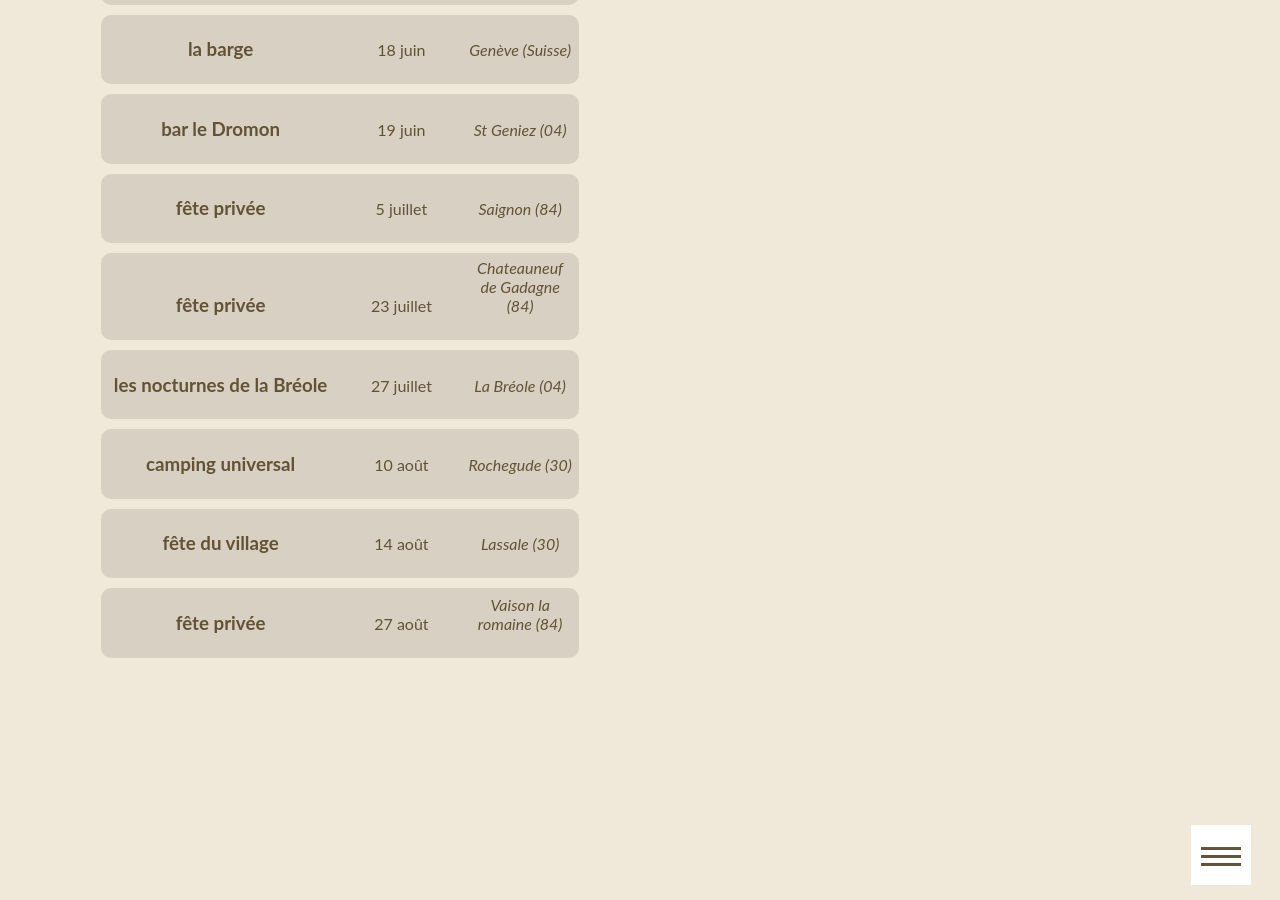
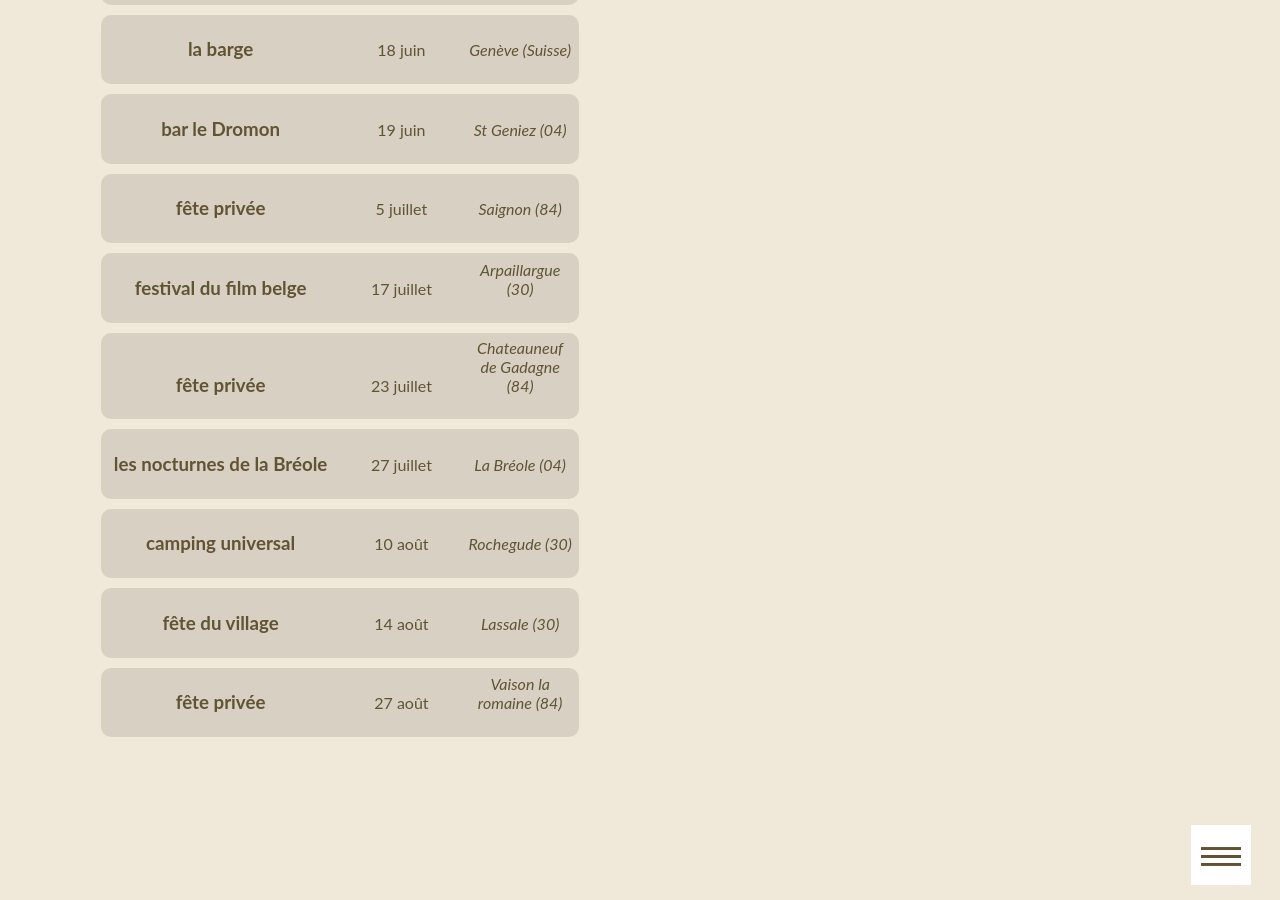
Before and after one commit to ftmftrs/ftmftrs.github.io, a Jekyll site: the page built from concert/index.html, in a window 1280 px wide and 900 px high, scrolled down 1933 px. Built offline with Jekyll 4.4.1, drawn with Linux system fonts in a browser that asks for light colours; Markdown is read by kramdown in place of the engine named in the settings; comment, search, counter and statistics services are not loaded.

Commit message:
Update concerts2016.yml

```diff
--- a/_data/concerts2016.yml
+++ b/_data/concerts2016.yml
@@ -64,6 +64,10 @@
   date: 5 juillet
   address: Saignon (84)
 
+- title: festival du film belge
+  date: 17 juillet
+  address: Arpaillargue (30)
+
 - title: fête privée
   date: 23 juillet
   address: Chateauneuf de Gadagne (84)
```
